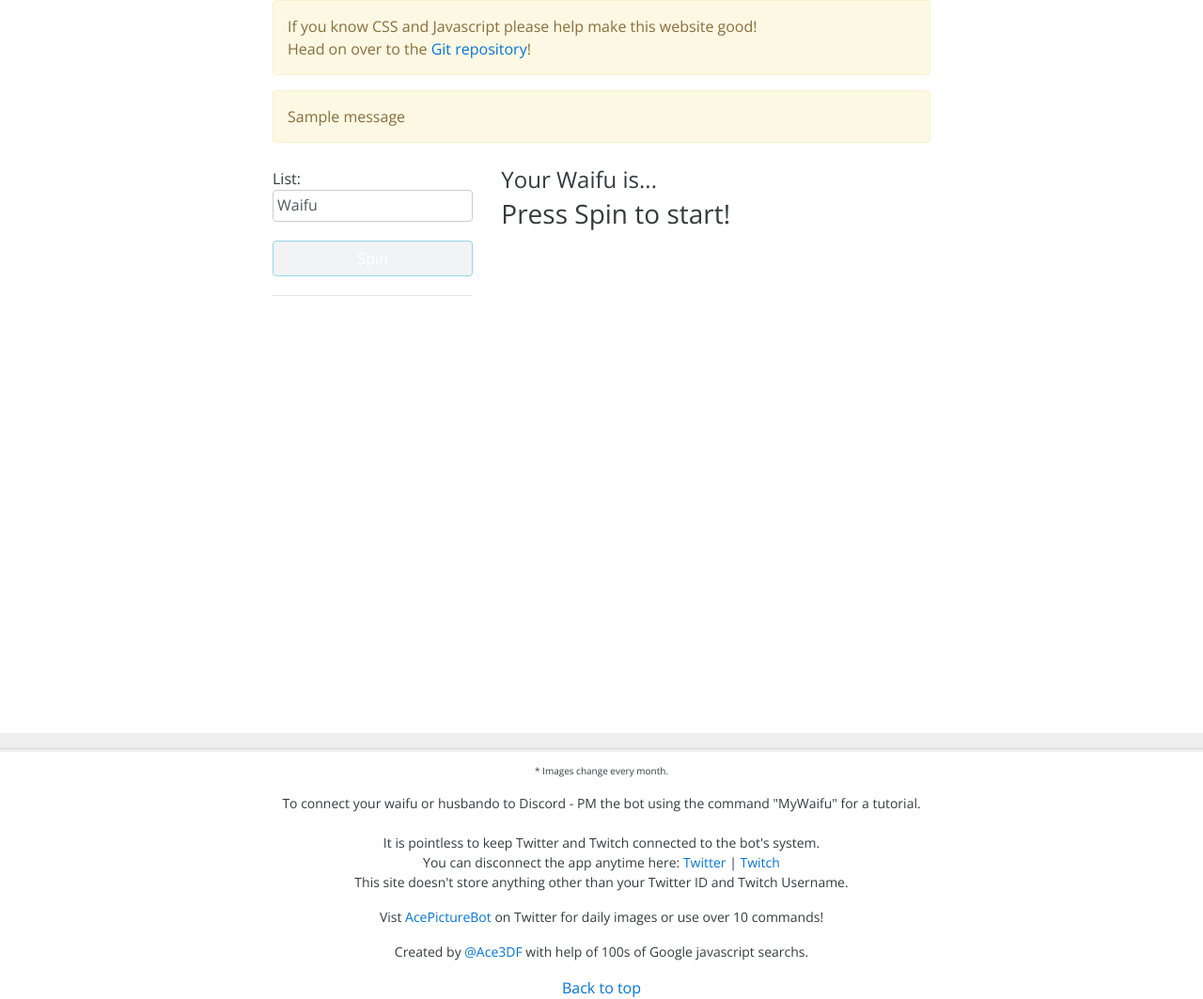
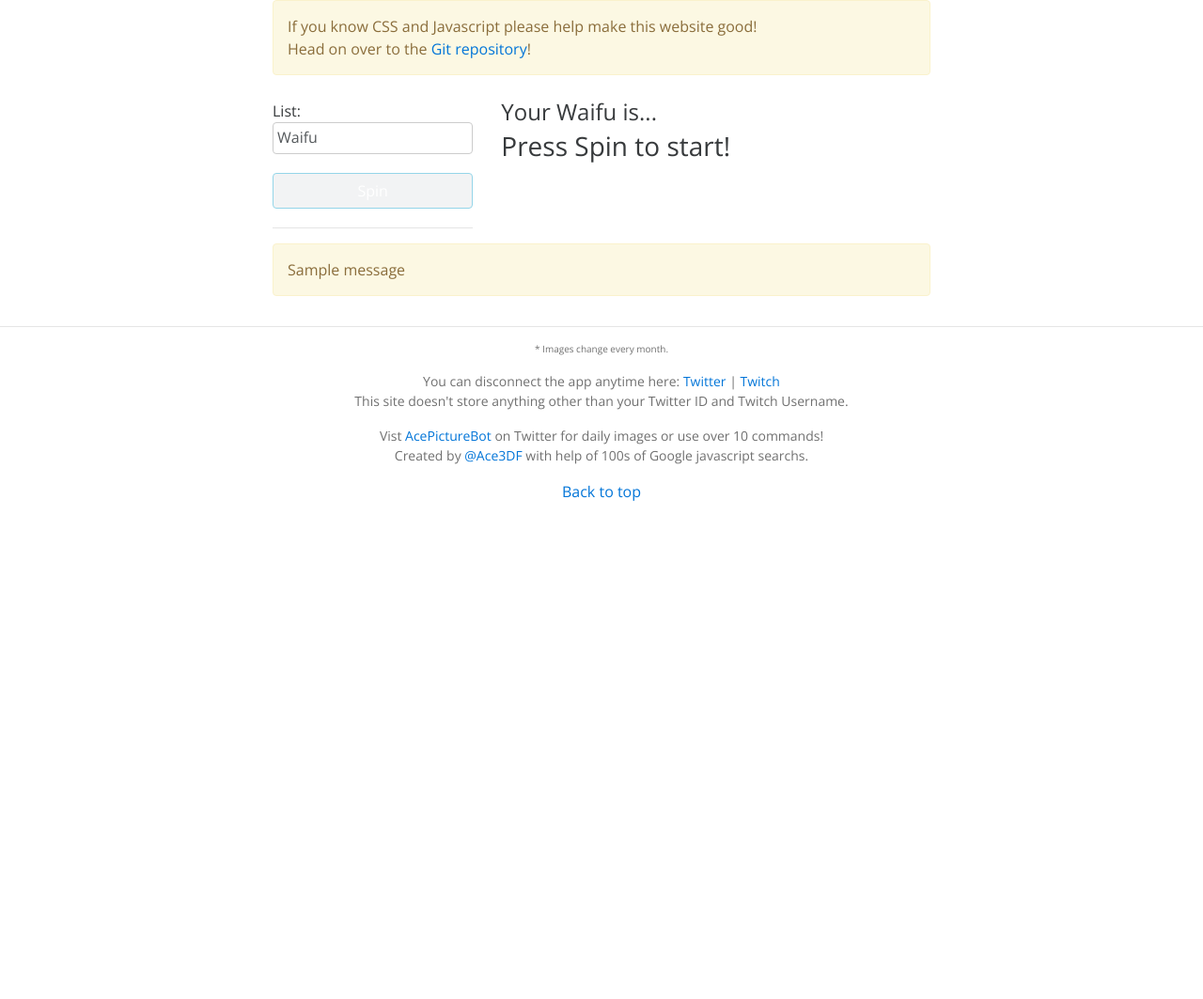
Before and after one commit to ace3df/MyWaifu, a Flask app: template templates/index.html in a window 1280 px wide. Shown: the whole page at 94% size. After the commit the page ends 533 px from the top, so only its background shows below. Run offline with Flask 2, Linux system fonts and the light colour scheme; the template is opened without the code that fills it: most values are stand-ins (such as "Sample title", 1, 10 or a date in 2020); one stand-in notice (Sample message) is shown; some libraries are stand-ins or nearby versions.

Commit message:
Update stuff

```diff
--- a/app.py
+++ b/app.py
@@ -23,7 +23,7 @@ twitter = oauth.remote_app(
 
 app = Flask(__name__)
 jsglue = JSGlue(app)
-app.config['SESSION_TYPE'] = 'memcached'
+app.config['SESSION_TYPE'] = "memcached"
 app.config['SECRET_KEY'] = ""
 user_store = {}  # Only need this for local user
 
@@ -141,4 +141,4 @@ def twitch_oauth_authorized():
 
 
 if __name__ == '__main__':
-    app.run()
+    app.run(debug=True)
--- a/static/mywaifu.js
+++ b/static/mywaifu.js
@@ -401,9 +401,7 @@ $(document).ready(function() {
       }
       $("#result").text(post_text);
       $("#shareText").text("Share your " + $("#pos_lists").find(":selected").text() + "!");
-      $('meta[name=\'twitter:title\']').attr('content', "My " + $("#pos_lists").find(":selected").text() + " is " + post_text + "! Find yours out here: http://mywaifu.acebot.xyz/");
-      //$('meta[name=\'twitter:image:src\']').attr('content', dataUri);
-      $("#shareTwitter").html("<a href=\"https://twitter.com/intent/tweet?text=My " + $("#pos_lists").find(":selected").text() + " is " + post_text + "! Find yours out here: http://mywaifu.acebot.xyz/\" data-size=\"large\">Tweet</a>")
+      $("#shareButtons").attr("data-a2a-title", "My " + $("#pos_lists").find(":selected").text() + " is " + post_text + "! Find yours out here: ")
       $("#artby").html("<a href=http://saucenao.com/search.php?urlify=1&url=" + loc + ">" + "Search for the artist source of this image!</a>");
       $("#reportImage").html("<a href=\"https://twitter.com/intent/tweet?text=@AceStatusBot The image for " + post_text + " is NSFW/wrong!\" data-size=\"large\">*Report this image for being NSFW or wrong!</a>")
       restoreHTML();
--- a/templates/index.html
+++ b/templates/index.html
@@ -48,12 +48,13 @@
     }
 
     .footer {
-      position: absolute;
-      bottom: 0;
-      height: 20px;
+      position: relative;
       width: 100%;
-      background-color: #efefef;
       text-align: center;
+      color: #707070;
+      position: relative;
+      font-size: small;
+      width:100%;
     }
   </style>
 </head>
@@ -62,16 +63,7 @@
   <div class="container">
     <div class="alert alert-warning" role="alert">If you know CSS and Javascript please help make this website good!
       <br />Head on over to the <a href="https://github.com/ace3df/MyWaifu">Git repository</a>!</div>
-    {% with messages = get_flashed_messages() %} {% if messages %} {% for message in messages %}
-    <div class="alert alert-warning" role="alert">{{ message }}</div>
-    {% endfor %} {% else %}
-    <div class="row" style="padding-top: 10px;">
-      <div class="alert alert-info" role="alert">
-        <a href="/app-twitter">Connect your Twitter Waifu to Twitch!</a>
-        <p style="font-size: 10px;">To connect your waifu to Discord simply PM the bot with "myWaifu".</p>
-      </div>
-    </div>
-    {% endif %} {% endwith %}
+
   </div>
   <div class="container" style="padding-top: 10px;">
     <div class="row">
@@ -100,7 +92,12 @@
         <button id="btnSubmit" class="form-control btn btn-info" style="margin-top: 10px;">Spin</button>
         <div id="share" style="margin-top: 10px; margin-bottom: 20px">
           <div id="shareText"></div>
-          <div id="shareTwitter"></div>
+          <div id="shareButtons" class="a2a_kit a2a_kit_size_32 a2a_default_style" data-a2a-url="http://mywaifu.acebot.xyz/" data-a2a-title="Example Page">
+              <a class="a2a_button_facebook"></a>
+              <a class="a2a_button_twitter"></a>
+              <a class="a2a_button_google_plus"></a>
+              <a class="a2a_dd" href="https://www.addtoany.com/share"></a>
+          </div>
         </div>
         <hr>
       </div>
@@ -113,24 +110,33 @@
         <div id="reportImage" style="font-size: 12px; margin-top: 5px;"></div>
       </div>
     </div>
+    {% with messages = get_flashed_messages() %} {% if messages %} {% for message in messages %}
+    <div class="alert alert-warning" role="alert">{{ message }}</div>
+    {% endfor %} {% else %}
+    <div class="row" style="padding-top: 10px;">
+      <div class="alert alert-info" role="alert">
+        <a href="/app-twitter">Connect your Twitter Waifu to Twitch!</a>
+        <p style="font-size: 10px;">To connect your waifu to Discord simply PM the bot with "MyWaifu".</p>
+      </div>
+    </div>
+    {% endif %} {% endwith %}
   </div>
   <footer class="footer">
     <hr>
     <p style="font-size: 10px;">* Images change every month.</p>
     <p style="font-size: 14px;">
-      To connect your waifu or husbando to Discord - PM the bot using the command "MyWaifu" for a tutorial.
-      <br />
-      <br /> It is pointless to keep Twitter and Twitch connected to the bot's system.
-      <br /> You can disconnect the app anytime here: <a href="https://twitter.com/settings/applications">Twitter</a> | <a href="https://secure.twitch.tv/settings/connections">Twitch</a>
+      You can disconnect the app anytime here: <a href="https://twitter.com/settings/applications">Twitter</a> | <a href="https://secure.twitch.tv/settings/connections">Twitch</a>
       <br /> This site doesn't store anything other than your Twitter ID and Twitch Username.
     </p>
-    <p style="font-size: 14px;">Vist <a href="http://twitter.com/AcePictureBot">AcePictureBot</a> on Twitter for daily images or use over 10 commands!</p>
-    <p style="font-size: 14px;">Created by <a href="http://twitter.com/Ace3DF">@Ace3DF</a> with help of 100s of Google javascript searchs.</p>
+    <p style="font-size: 14px;">Vist <a href="http://twitter.com/AcePictureBot">AcePictureBot</a> on Twitter for daily images or use over 10 commands!<br />
+      Created by <a href="http://twitter.com/Ace3DF">@Ace3DF</a> with help of 100s of Google javascript searchs.</p>
     <p>
-      <a href="#">Back to top</a>
+      <a style="font-size: 16px;" href="#">Back to top</a>
     </p>
   </footer>
 </body>
 <!-- Latest compiled and minified JavaScript -->
 <script src="https://ajax.googleapis.com/ajax/libs/jquery/2.2.0/jquery.min.js"></script>
 <script src="{{ url_for('static', filename='mywaifu.js') }}"></script>
+
+<script async src="//static.addtoany.com/menu/page.js"></script>
```
Also changed, not shown: README.md, 1 other file.
